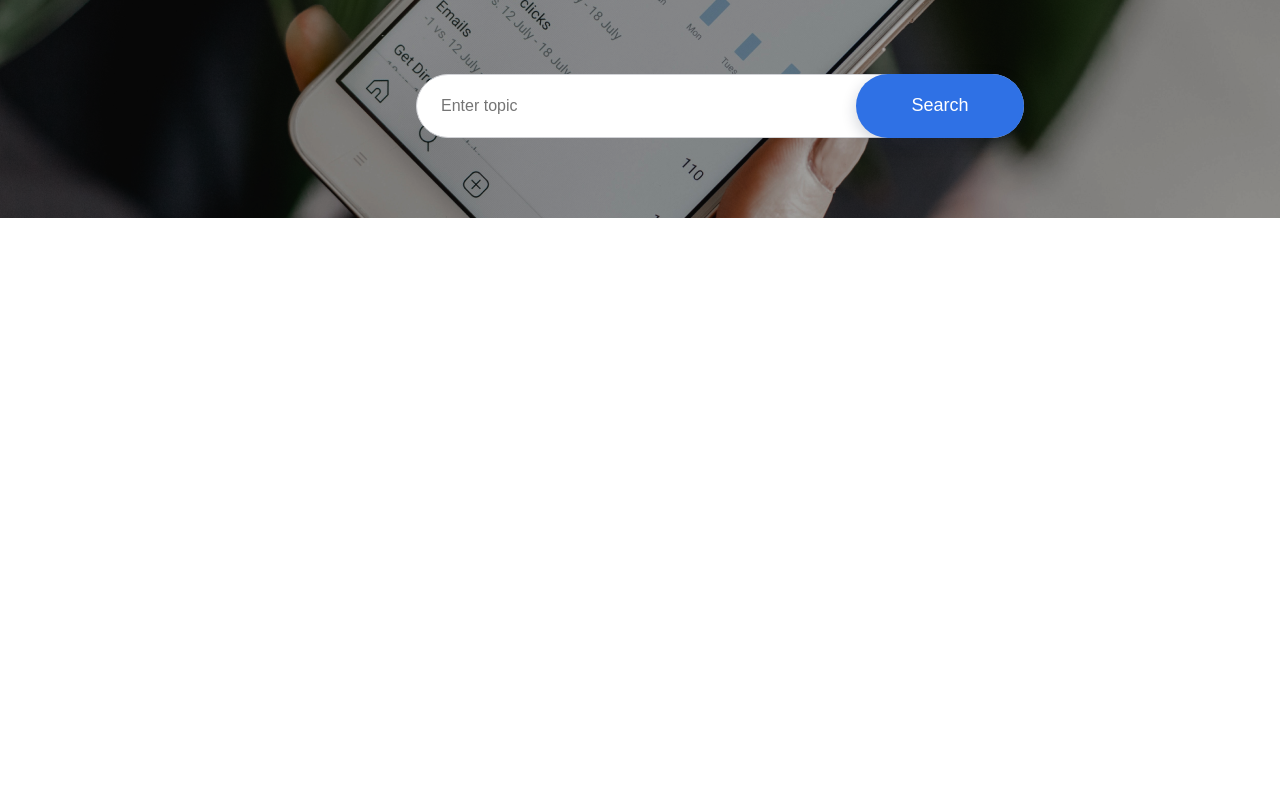
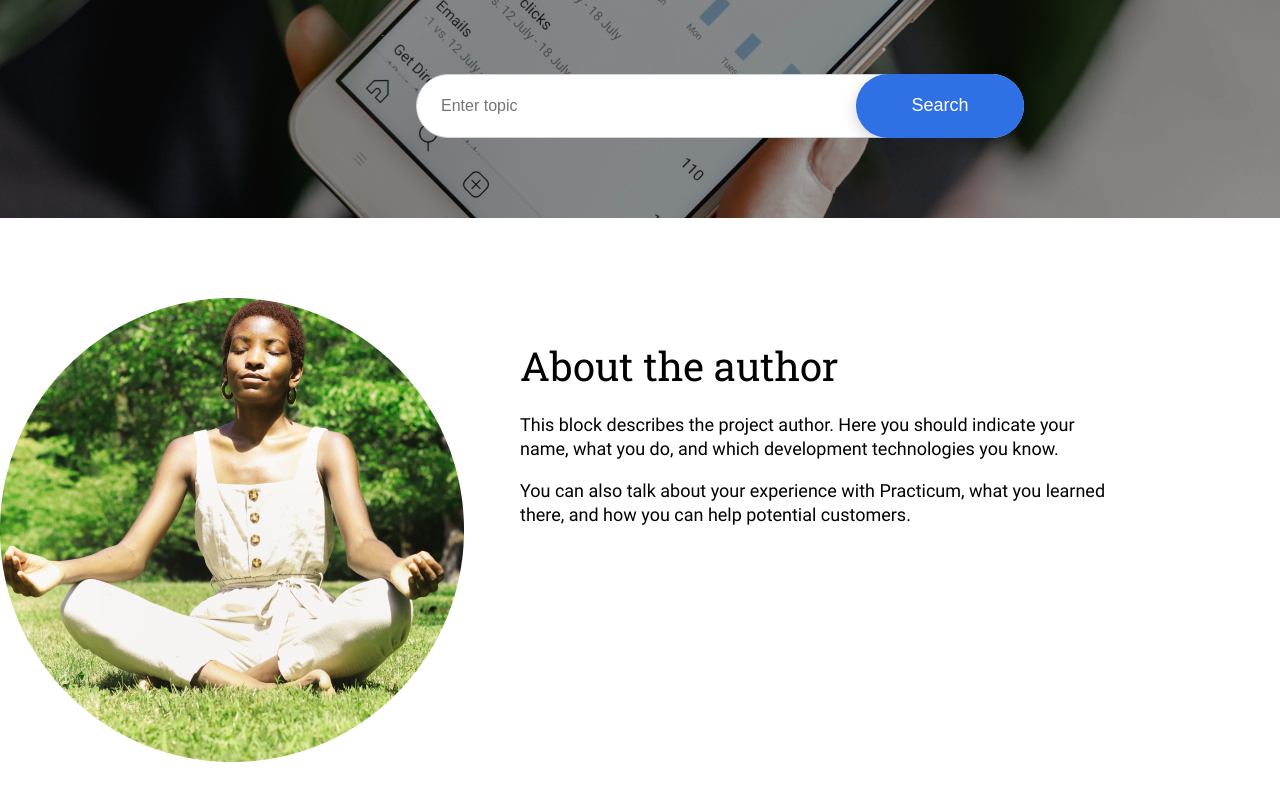
Before and after one commit to Mprystal/news-explorer-frontend, a React (Create React App) app in the folder news-explorer/: page / in a window 1280 px wide. Shown: the part 358-1158 px from the top of the page. Before the commit the page ends 800 px from the top, so only its background shows below. Built offline with nearby package versions, Linux system fonts and the light colour scheme.

Commit message:
add about with styles. No media queries

```diff
--- a/news-explorer/src/components/About/About.css
+++ b/news-explorer/src/components/About/About.css
@@ -0,0 +1,24 @@
+.about {
+  display: flex;
+  margin: 80px 0;
+}
+
+.about__container {
+  max-width: 600px;
+  text-align: left;
+  margin-left: 56px;
+}
+
+.about__title {
+  font-family: 'Roboto Slab';
+  font-weight: 400;
+  margin-top: 45px;
+  margin-bottom: 24px;
+  font-size: 40px;
+  line-height: 1.15;
+}
+
+.about__paragraph {
+  font-size: 18px;
+  line-height: 1.33;
+}
--- a/news-explorer/src/components/About/About.js
+++ b/news-explorer/src/components/About/About.js
@@ -1,9 +1,21 @@
 import React from 'react';
 import './About.css';
+import author from '../../images/image-03author.png';
 
 function About() {
     return (
-        <div>
+        <div className='about'>
+            <img className='about__img' src={author} alt='author' />
+            <div className='about__container' >
+                <h2 className='about__title' >About the author</h2>
+                <p className='about__paragraph'>
+                    This block describes the project author. Here you should indicate your name, what you do, and which development technologies you know.
+                </p>
+                <p className='about__paragraph'>
+                    You can also talk about your experience with Practicum, what you learned there, and how you can help potential customers.
+                </p>
+
+            </div>
 
         </div>
     )
--- a/news-explorer/src/components/App/App.css
+++ b/news-explorer/src/components/App/App.css
@@ -6,7 +6,7 @@
   font-weight: 400;
   margin: 0 auto;
   text-align: center;
-  background: black;
+  background: white;
   display: flex;
   flex-direction: column;
 }
--- a/news-explorer/src/components/App/App.js
+++ b/news-explorer/src/components/App/App.js
@@ -3,6 +3,8 @@ import {Route, Switch, Redirect } from "react-router-dom";
 import './App.css';
 import Header from '../Header/Header';
 import Main from '../Main/Main';
+import About from '../About/About';
+import Footer from '../Footer/Footer';
 
 function App() {
   return (
@@ -11,11 +13,13 @@ function App() {
         <Switch>
           <Route exact path='/'>
             <Main/>
+            <About />
           </Route>
           <Route exact path='/saved-news'>
             {/* Saved news component + */}
           </Route>
         </Switch>
+        <Footer />
    </div>
   );
 }
```
Also changed, not shown: news-explorer/src/images/image-03author.png (added), 1 other file (tests, documents, lock files or other folders).
